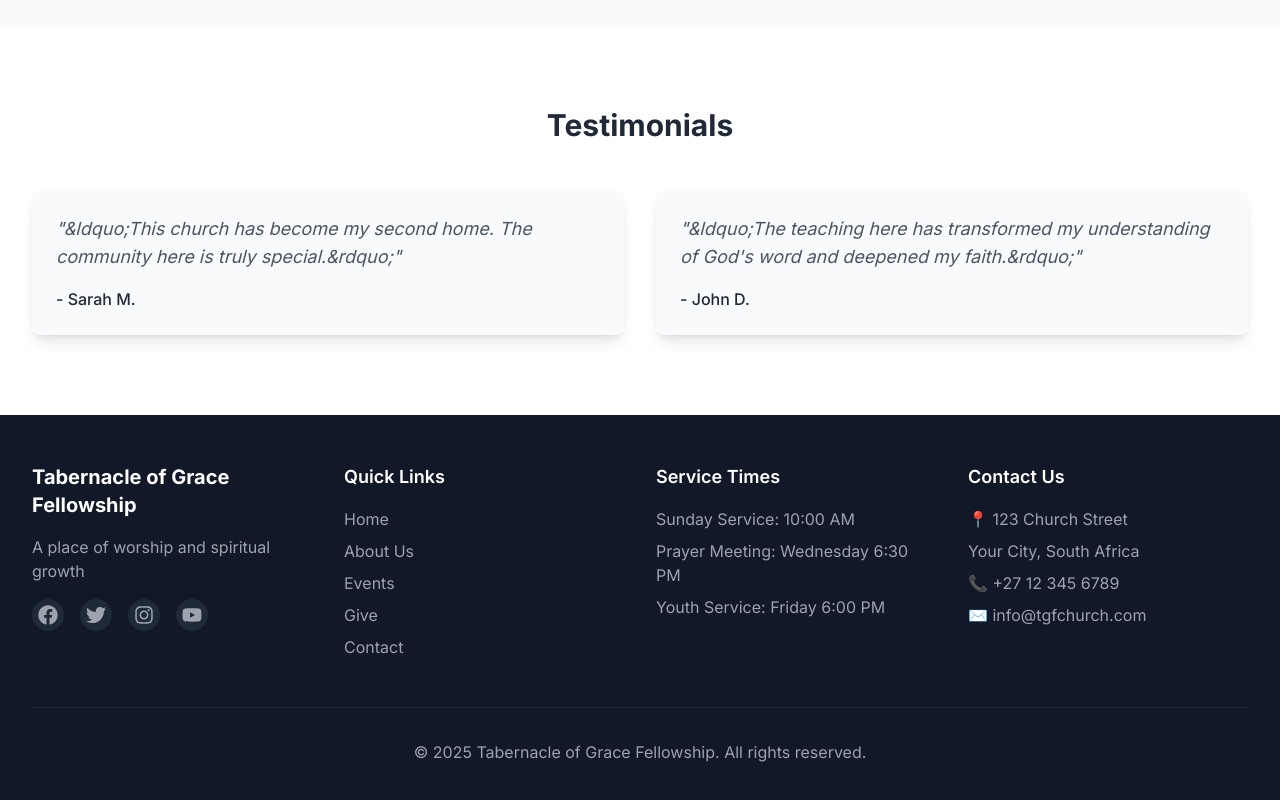
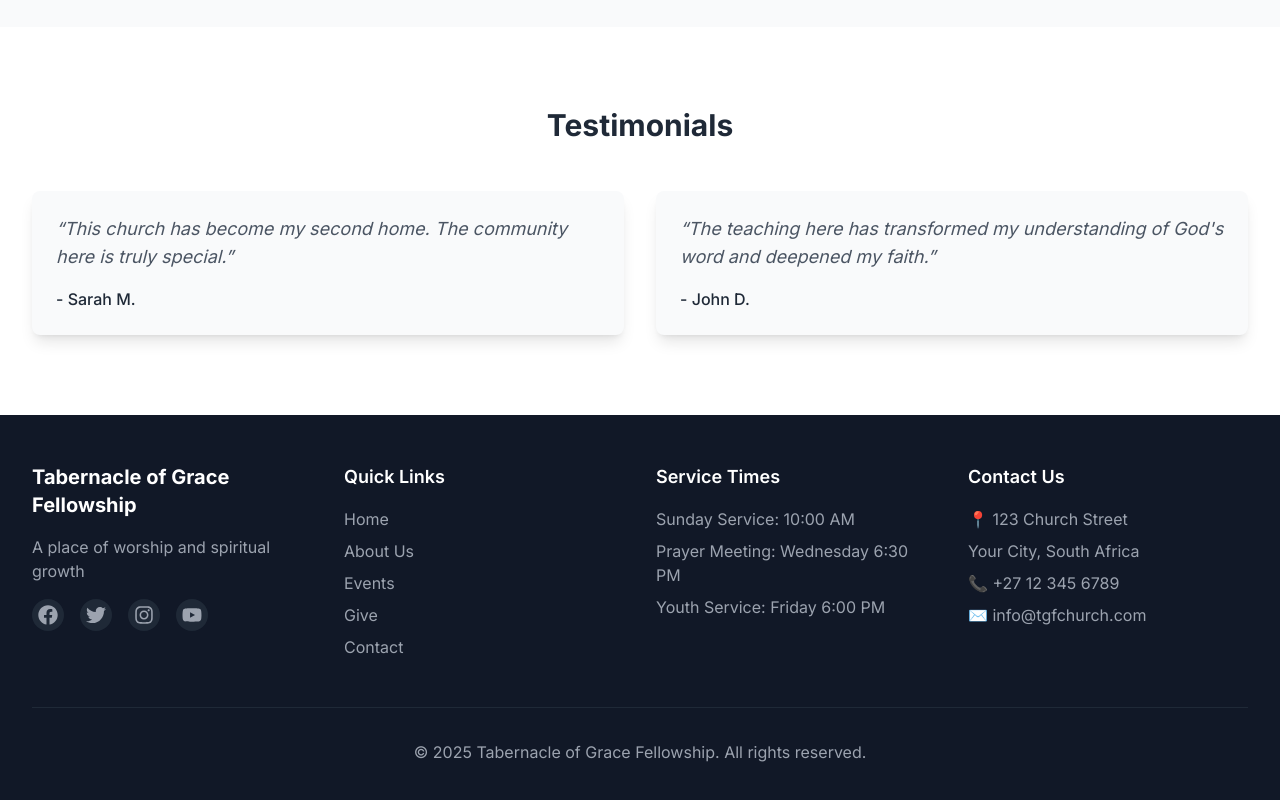
Before and after one commit to ETG1/Tabernacle-of-Grace-Fellowship, a Next.js app: page /about in a window 1280 px wide. Shown: the part 1525-2325 px from the top of the page. Built offline with nearby package versions, Linux system fonts and the light colour scheme.

Commit message:
ESLint errors

```diff
--- a/app/about/page.tsx
+++ b/app/about/page.tsx
@@ -87,11 +87,11 @@ export default function About() {
 
           <div className="grid md:grid-cols-2 gap-8">
             <TestimonialCard
-              quote={`&ldquo;This church has become my second home. The community here is truly special.&rdquo;`}
+              quote="&ldquo;This church has become my second home. The community here is truly special.&rdquo;"
               author="Sarah M."
             />
             <TestimonialCard
-              quote={`&ldquo;The teaching here has transformed my understanding of God's word and deepened my faith.&rdquo;`}
+              quote="&ldquo;The teaching here has transformed my understanding of God&apos;s word and deepened my faith.&rdquo;"
               author="John D."
             />
           </div>
@@ -153,7 +153,7 @@ function TestimonialCard({ quote, author }: { quote: string; author: string }) {
       className="bg-gray-50 dark:bg-gray-700 p-6 rounded-lg shadow-lg"
     >
       <blockquote className="text-lg italic mb-4 text-gray-600 dark:text-gray-300">
-        "{quote}"
+        {quote}
       </blockquote>
       <p className="font-medium text-gray-800 dark:text-white">- {author}</p>
     </motion.div>
```
